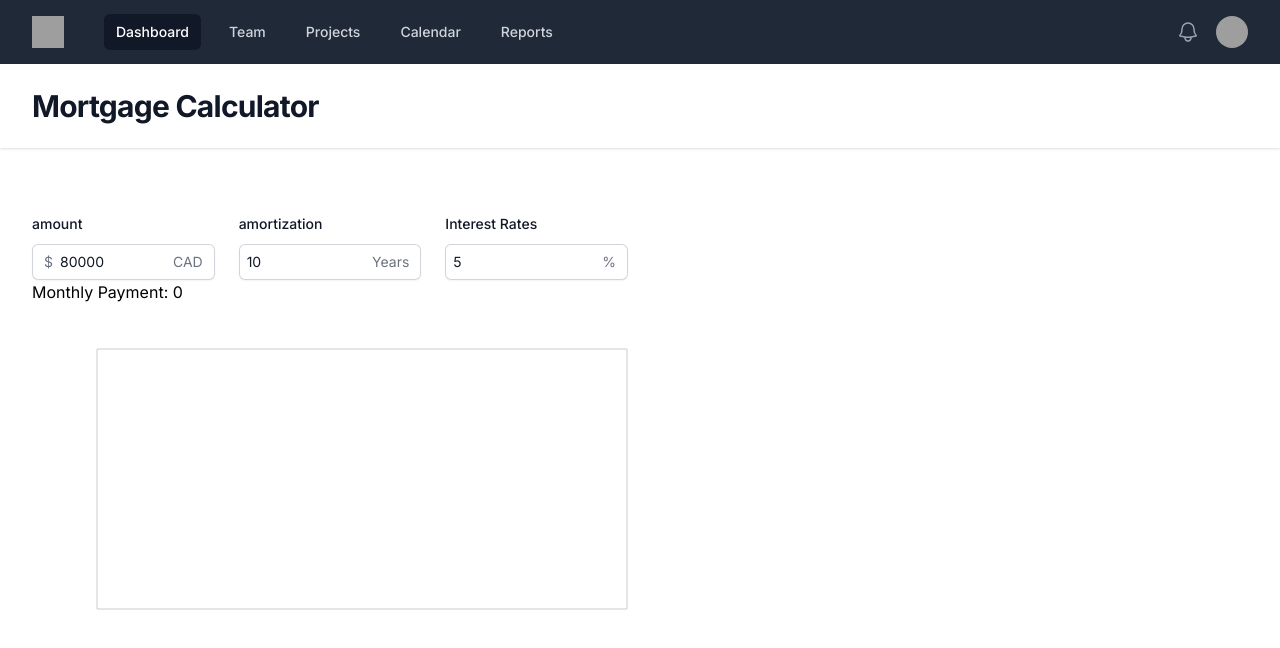
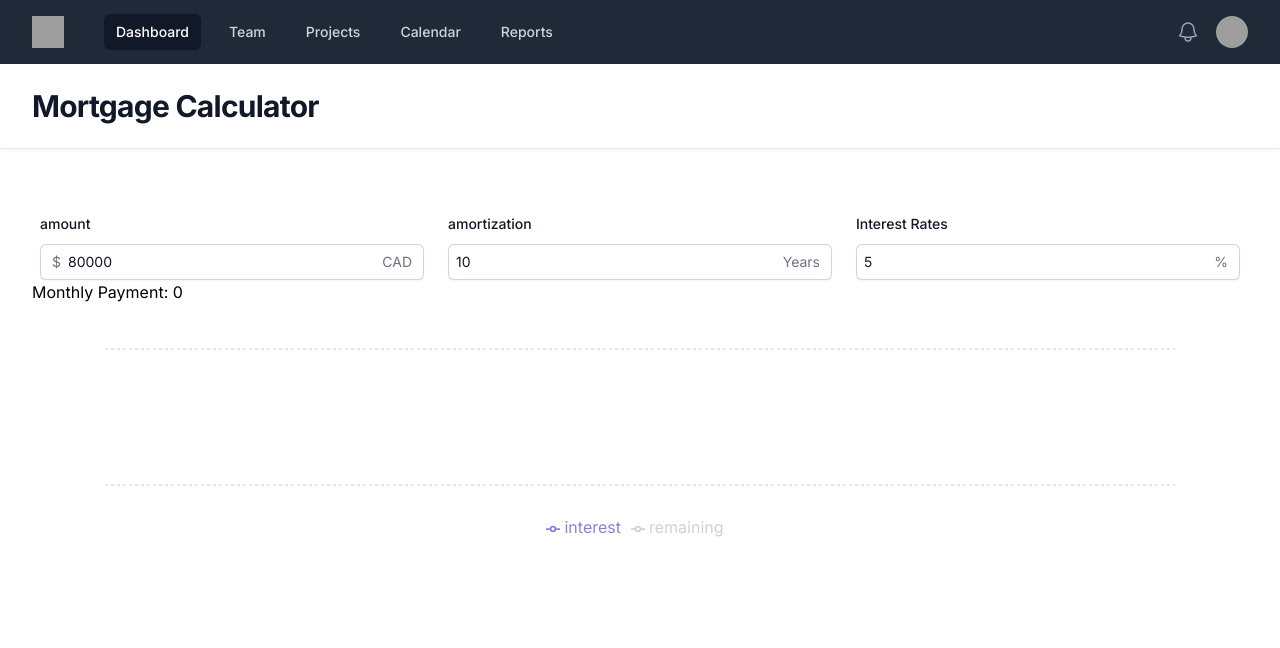
Before and after one commit to alexjoybc/realtor, a Next.js app in the folder src/realtor/: page / in a window 1280 px wide. Shown: the top 648 px of the page. Built offline with nearby package versions, Linux system fonts and the light colour scheme; grey boxes are pictures that could not be loaded.

Commit message:
fix display

```diff
--- a/src/realtor/src/app/page.js
+++ b/src/realtor/src/app/page.js
@@ -1,7 +1,7 @@
 "use client";
 
 import { useState } from 'react'
-import { LineChart, Line, CartesianGrid, XAxis, YAxis } from 'recharts';
+import { LineChart, Line, Legend, CartesianGrid, XAxis, YAxis, ResponsiveContainer } from 'recharts';
 
 export default function Home() {
 
@@ -15,7 +15,7 @@ export default function Home() {
   const [paymentPerPeriod, setPaymentPerPeriod] = useState(0);
   const [paymentSchedule, setPaymentSchedule] = useState([]);
 
-  const handleChange = (e) => {
+  const handlePrincipalChange = (e) => {
     if (!isNaN(e.target.value)) {
       setConfig(config => ({
         ...config,
@@ -108,7 +108,7 @@ export default function Home() {
         </div>
       </header>
       <div className="mx-auto max-w-7xl py-6 sm:px-6 lg:px-8">
-        <div className="mt-10 grid grid-cols-1 gap-x-6 gap-y-8 sm:grid-cols-6">
+        <div className="mt-10 mx-2 grid grid-cols-1 gap-x-6 gap-y-8 sm:grid-cols-3">
           <div>
             <label htmlFor="amount" className="block text-sm font-medium leading-6 text-gray-900">
               amount
@@ -125,7 +125,7 @@ export default function Home() {
                 className="block w-full rounded-md border-0 py-1.5 pl-7 pr-12 text-gray-900 ring-1 ring-inset ring-gray-300 placeholder:text-gray-400 focus:ring-2 focus:ring-inset focus:ring-indigo-600 sm:text-sm sm:leading-6"
                 placeholder="0.00"
                 aria-describedby="amount-currency"
-                onChange={handleChange}
+                onChange={handlePrincipalChange}
               />
               <div className="pointer-events-none absolute inset-y-0 right-0 flex items-center pr-3">
                 <span className="text-gray-500 sm:text-sm" id="amount-currency">
@@ -224,14 +224,18 @@ export default function Home() {
         {/* <span>{JSON.stringify(config)}</span> */}
 
         {/* <span>{JSON.stringify(paymentSchedule)}</span> */}
-        <div className="mt-10 grid grid-cols-1 gap-x-6 gap-y-8 sm:grid-cols-6">
-          <LineChart width={600} height={300} data={paymentSchedule}>
-            <Line type="monotone" dataKey="interest" stroke="#8884d8" />
-            <Line type="monotone" dataKey="remaining" stroke="#d1d1d1" />
-            <CartesianGrid stroke="#ccc" />
-            <XAxis dataKey="date" />
-            <YAxis />
-          </LineChart>
+        <div className="mt-10 mx-2 grid grid-cols-1">
+          <ResponsiveContainer width="100%" height={200}>
+            <LineChart data={paymentSchedule}>
+              <Line yAxisId="right" type="monotone" dataKey="interest" stroke="#8884d8" dot={false} />
+              <Line yAxisId="left" type="monotone" dataKey="remaining" stroke="#d1d1d1" dot={false} />
+              <CartesianGrid stroke="#ccc" strokeDasharray="3 3" vertical={false} />
+              <XAxis dataKey="date" />
+              <YAxis yAxisId="left" />
+              <YAxis yAxisId="right" orientation="right" />
+              <Legend />
+            </LineChart>
+          </ResponsiveContainer>
         </div>
       </div>
     </>
```
